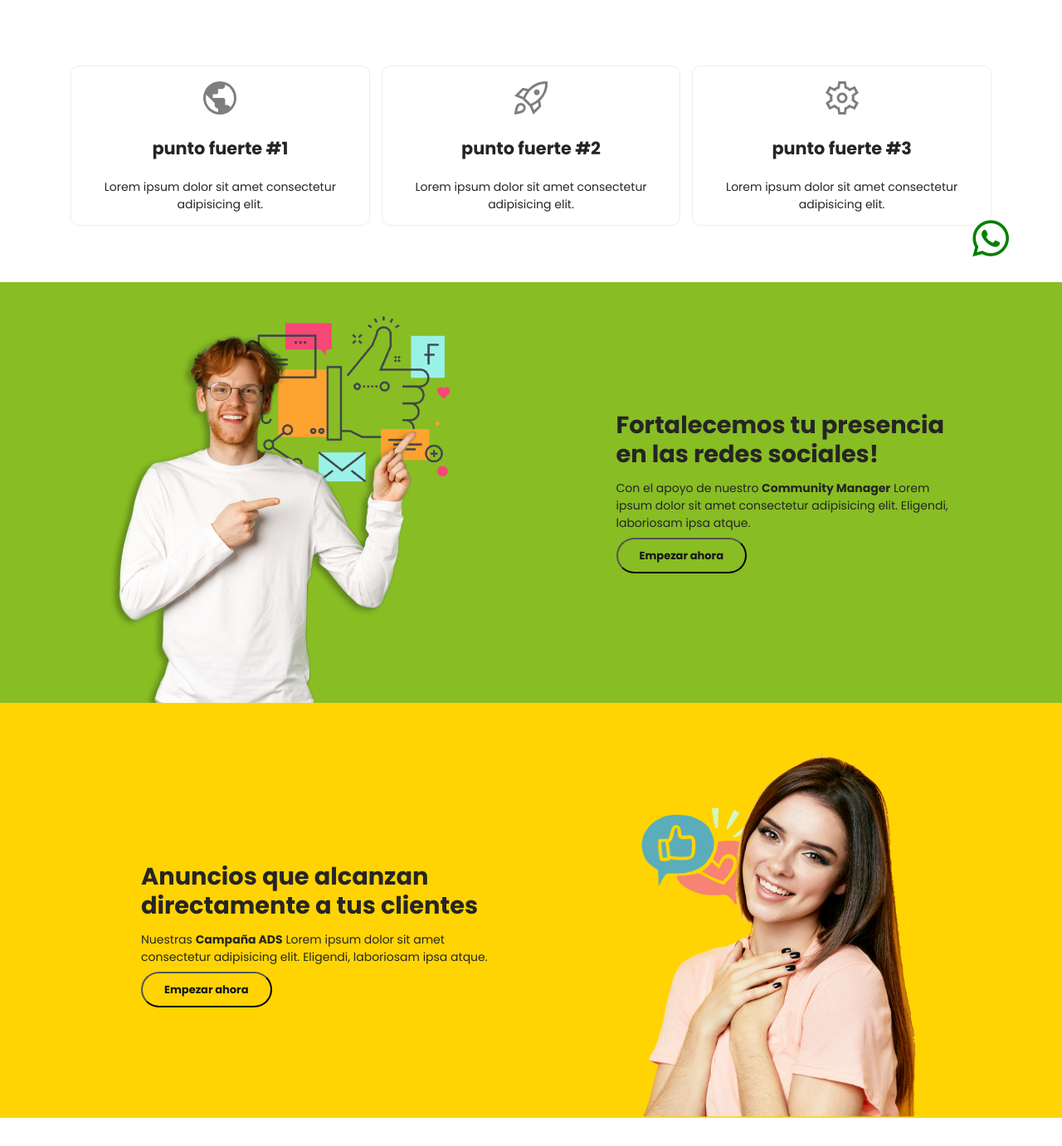
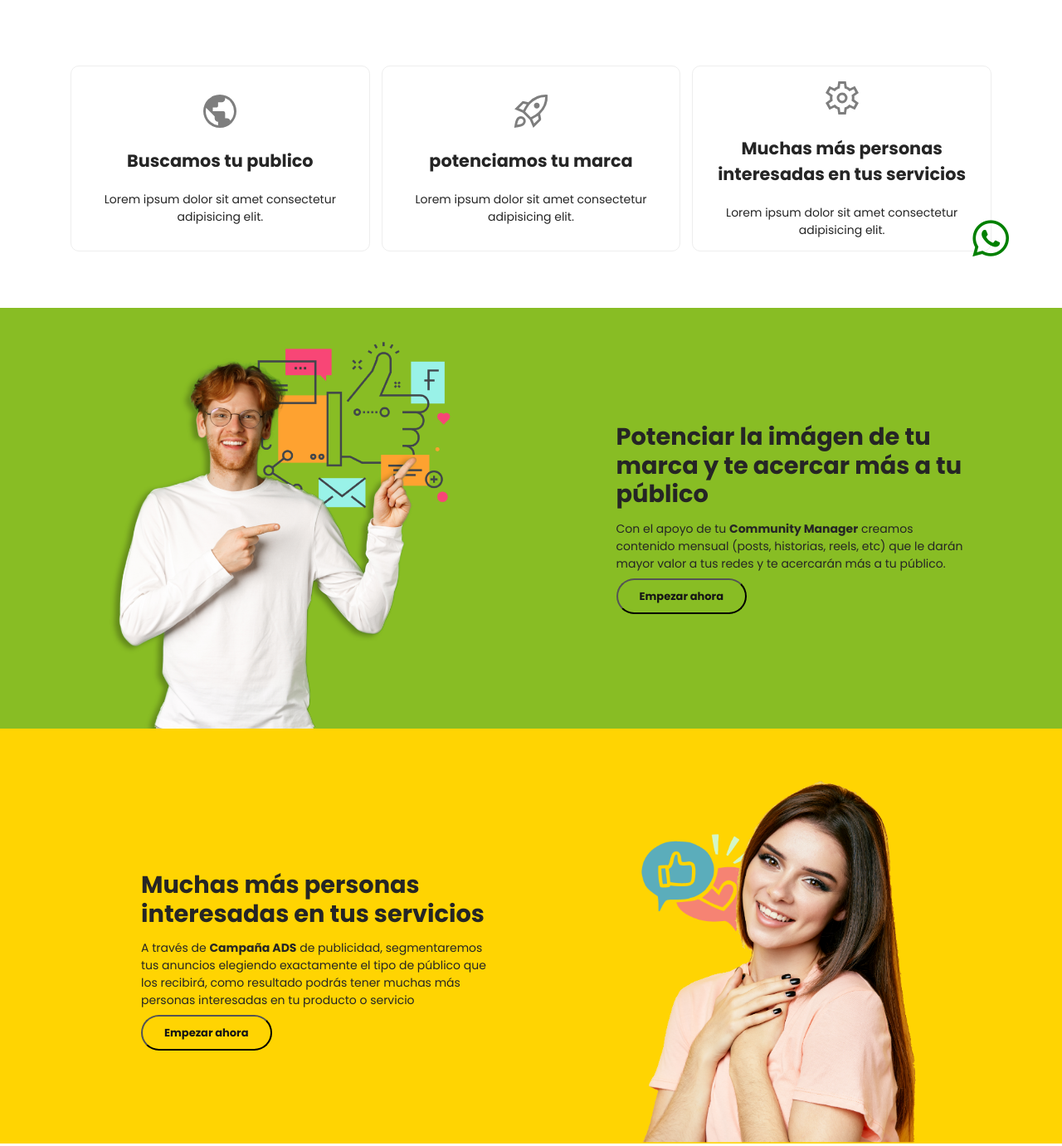
Before and after one commit to Petersonvaladao/markflip, a plain HTML site: page index.html in a window 1280 px wide. Shown: the part 448-1829 px from the top of the page at 83% size. Drawn offline with nearby package versions, Linux system fonts and the light colour scheme; a script that the page names is missing.

Commit message:
text adjustments

```diff
--- a/index.html
+++ b/index.html
@@ -56,8 +56,10 @@
       <div class="container">
         <div class="even-columns">
           <div>
-            <h1 class="primary-heading">Llevamos tu empresa al proximo nivel</h1>
-            <p class="text" data-width="wide">Lorem ipsum dolor sit amet consectetur adipisicing elit. Quas quia quam veniam animi similique officiis.</p>
+            <h1 class="primary-heading">Llevamos tu marca al siguiente nivel</h1>
+            <p class="text" data-width="wide">Somos grupo de personas que día a día trabajamos en equipo enfocados en negocios que desean aumentar
+              sus ventas a través de las redes sociales y
+              Google ADS</p>
             <div class="sticky-element">
               <button class="button btn-position">Empezar ahora</button>
             </div>
@@ -76,21 +78,22 @@
 
           <div class="card-inner">
             <img src="img/public-icon.svg" alt="">
-            <h3>punto fuerte #1</h3>
+            <h3>Buscamos tu publico</h3>
             <p>Lorem ipsum dolor sit amet consectetur adipisicing elit.</p>
           </div>
 
 
           <div class="card-inner">
             <img src="img/rocket-icon.svg" alt="">
-            <h3>punto fuerte #2</h3>
+            <h3>potenciamos tu marca</h3>
             <p>Lorem ipsum dolor sit amet consectetur adipisicing elit.</p>
           </div>
 
 
           <div class="card-inner">
             <img src="img/gear-icon.svg" alt="">
-            <h3>punto fuerte #3</h3>
+            <h3>Muchas más
+              personas interesadas en tus servicios</h3>
             <p>Lorem ipsum dolor sit amet consectetur adipisicing elit.</p>
           </div>
 
@@ -107,8 +110,9 @@
           <img src="img/man2.png" alt="">
 
           <div class="about-text">
-            <h2 class="secondary-heading">Fortalecemos tu presencia en las redes sociales!</h2>
-            <p>Con el apoyo de nuestro <strong>Community Manager</strong> Lorem ipsum dolor sit amet consectetur adipisicing elit. Eligendi, laboriosam ipsa atque.</p>
+            <h2 class="secondary-heading">Potenciar la imágen de tu marca y te
+              acercar más a tu público</h2>
+            <p>Con el apoyo de tu <strong>Community Manager</strong> creamos contenido mensual (posts, historias, reels, etc) que le darán mayor valor a tus redes y te acercarán más a tu público.</p>
             <button class="login-btn">Empezar ahora</button>
           </div>
 
@@ -121,8 +125,13 @@
 
 
           <div class="about-text">
-            <h2 class="secondary-heading">Anuncios que alcanzan directamente a tus clientes</h2>
-            <p>Nuestras <strong>Campaña ADS</strong> Lorem ipsum dolor sit amet consectetur adipisicing elit. Eligendi, laboriosam ipsa atque.</p>
+            <h2 class="secondary-heading">Muchas más
+              personas interesadas en tus servicios</h2>
+            <p> A través de <strong>Campaña ADS</strong> de publicidad, segmentaremos tus anuncios
+              elegiendo exactamente el tipo de
+              público que los recibirá, como resultado
+              podrás tener muchas más personas
+              interesadas en tu producto o servicio</p>
             <button class="login-btn">Empezar ahora</button>
           </div>
 
--- a/style.css
+++ b/style.css
@@ -314,17 +314,14 @@ Main
 }
 
 
-/* ==============
-Somos tu equipo
-==================*/
-
 #equipo h2{
   margin: 0 auto ;
   text-align: center;
 }
 
 .cards {
-  display: flex;
+  display: grid;
+  grid-template-columns: repeat(3, 1fr);
   justify-content: space-around;
   margin-top: 1em;
   text-align: center;
@@ -353,7 +350,7 @@ Somos tu equipo
 
 @media (max-width: 50em) {
   .cards {
-    flex-direction: column;
+    grid-template-columns: 1fr;
     align-items: center;
     gap: 1em;
     margin-top: 1em;
```
